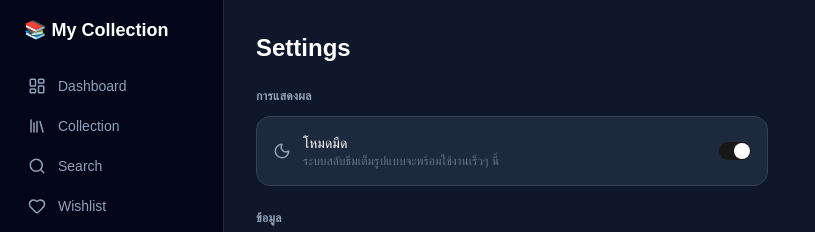
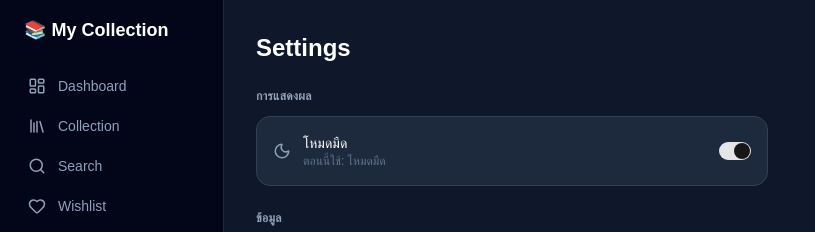
Before and after one commit to piyaphat41482/light-novel-tracker, a React (Vite) app: page /settings in a window 1280 px wide. Shown: the top 232 px of the page, without its empty margins (0-815 px from the left). Built offline with nearby package versions, Linux system fonts and the light colour scheme; no server answers.

Commit message:
Implement working dark/light theme toggle with localStorage persistence

```diff
--- a/src/components/layout/Layout.tsx
+++ b/src/components/layout/Layout.tsx
@@ -8,7 +8,7 @@ import BottomNav from './BottomNav'
 
 export default function Layout() {
   return (
-    <div className="min-h-screen bg-slate-900">
+<div className="min-h-screen bg-white dark:bg-slate-900 transition-colors">
       <Sidebar />
 
       {/* md:pl-56 = เว้นพื้นที่ด้านซ้ายให้ Sidebar บนจอกว้าง ไม่ทับเนื้อหา */}
--- a/src/components/layout/Sidebar.tsx
+++ b/src/components/layout/Sidebar.tsx
@@ -23,8 +23,8 @@ const navItems = [
 
 export default function Sidebar() {
   return (
-    <aside className="hidden md:flex md:w-56 md:flex-col md:fixed md:inset-y-0 bg-slate-950 border-r border-slate-800 p-4">
-      <h2 className="text-lg font-bold text-white mb-6 px-2">
+<aside className="hidden md:flex md:w-56 md:flex-col md:fixed md:inset-y-0 bg-slate-50 dark:bg-slate-950 border-r border-slate-200 dark:border-slate-800 p-4 transition-colors">
+  <h2 className="text-lg font-bold text-slate-900 dark:text-white mb-6 px-2">
         📚 My Collection
       </h2>
       <nav className="flex flex-col gap-1">
@@ -37,8 +37,8 @@ export default function Sidebar() {
               cn(
                 'flex items-center gap-3 px-3 py-2 rounded-lg text-sm font-medium transition-colors',
                 isActive
-                  ? 'bg-slate-800 text-white'
-                  : 'text-slate-400 hover:bg-slate-900 hover:text-white'
+  ? 'bg-slate-200 dark:bg-slate-800 text-slate-900 dark:text-white'
+  : 'text-slate-500 dark:text-slate-400 hover:bg-slate-100 dark:hover:bg-slate-900 hover:text-slate-900 dark:hover:text-white'
               )
             }
           >
--- /dev/null
+++ b/src/contexts/ThemeContext.tsx
@@ -0,0 +1,54 @@
+// Context สำหรับจัดการธีม (dark/light) ทั่วทั้งแอป
+// เก็บค่าไว้ใน localStorage ด้วย เพื่อให้จำการตั้งค่าไว้แม้ปิดเบราว์เซอร์ไปแล้ว
+
+import { createContext, useEffect, useState, type ReactNode } from 'react'
+
+type Theme = 'dark' | 'light'
+
+interface ThemeContextValue {
+  theme: Theme
+  toggleTheme: () => void
+}
+
+// สร้าง context เปล่าๆ ไว้ก่อน ค่าเริ่มต้นเป็น undefined
+// (บังคับให้ต้องใช้ผ่าน Provider เท่านั้น ป้องกันการเรียกใช้ผิดที่)
+export const ThemeContext = createContext<ThemeContextValue | undefined>(
+  undefined
+)
+
+const STORAGE_KEY = 'light-novel-tracker-theme'
+
+function getInitialTheme(): Theme {
+  // เช็คว่าเคยตั้งค่าไว้ใน localStorage หรือยัง
+  const stored = localStorage.getItem(STORAGE_KEY)
+  if (stored === 'dark' || stored === 'light') return stored
+
+  // ถ้าไม่เคยตั้ง ใช้ dark เป็นค่าเริ่มต้น ตามที่ requirement ระบุไว้ (Dark mode by default)
+  return 'dark'
+}
+
+export function ThemeProvider({ children }: { children: ReactNode }) {
+  const [theme, setTheme] = useState<Theme>(getInitialTheme)
+
+  // ทุกครั้งที่ theme เปลี่ยน: บันทึกลง localStorage + ใส่/เอา class "dark" ออกจาก <html>
+  useEffect(() => {
+    localStorage.setItem(STORAGE_KEY, theme)
+
+    const root = document.documentElement
+    if (theme === 'dark') {
+      root.classList.add('dark')
+    } else {
+      root.classList.remove('dark')
+    }
+  }, [theme])
+
+  function toggleTheme() {
+    setTheme((prev) => (prev === 'dark' ? 'light' : 'dark'))
+  }
+
+  return (
+    <ThemeContext.Provider value={{ theme, toggleTheme }}>
+      {children}
+    </ThemeContext.Provider>
+  )
+}
--- /dev/null
+++ b/src/hooks/useTheme.ts
@@ -0,0 +1,15 @@
+// custom hook สำหรับเรียกใช้ ThemeContext ได้ง่ายๆ
+// แทนที่จะต้อง import useContext + ThemeContext ทุกที่ที่ต้องใช้ธีม
+
+import { useContext } from 'react'
+import { ThemeContext } from '@/contexts/ThemeContext'
+
+export function useTheme() {
+  const context = useContext(ThemeContext)
+
+  if (context === undefined) {
+    throw new Error('useTheme ต้องถูกเรียกใช้ภายใน <ThemeProvider> เท่านั้น')
+  }
+
+  return context
+}
--- a/src/index.css
+++ b/src/index.css
@@ -1,4 +1,5 @@
 @import 'tailwindcss';
+@custom-variant dark (&:where(.dark, .dark *));
 @import 'tw-animate-css';
 @import 'shadcn/tailwind.css';
 @import '@fontsource-variable/geist';
--- a/src/main.tsx
+++ b/src/main.tsx
@@ -2,18 +2,20 @@ import { StrictMode } from 'react'
 import { createRoot } from 'react-dom/client'
 import { BrowserRouter } from 'react-router-dom'
 import { QueryClient, QueryClientProvider } from '@tanstack/react-query'
+import { ThemeProvider } from '@/contexts/ThemeContext'
 import './index.css'
 import App from './App.tsx'
 
-// สร้าง "ตัวจัดการ cache" กลางของทั้งแอป มีแค่ตัวเดียวพอ
 const queryClient = new QueryClient()
 
 createRoot(document.getElementById('root')!).render(
   <StrictMode>
-    <QueryClientProvider client={queryClient}>
-      <BrowserRouter>
-        <App />
-      </BrowserRouter>
-    </QueryClientProvider>
+    <ThemeProvider>
+      <QueryClientProvider client={queryClient}>
+        <BrowserRouter>
+          <App />
+        </BrowserRouter>
+      </QueryClientProvider>
+    </ThemeProvider>
   </StrictMode>,
 )
--- a/src/pages/SettingsPage.tsx
+++ b/src/pages/SettingsPage.tsx
@@ -2,12 +2,12 @@
 // หมายเหตุ: การสลับ dark/light mode จริงจะทำใน Phase 8 (Polish)
 // ตอนนี้เป็นแค่ UI แสดงตำแหน่งไว้ก่อน
 
-import { useState } from 'react'
 import { Moon, Info, Database, ExternalLink } from 'lucide-react'
 import { Switch } from '@/components/ui/switch'
+import { useTheme } from '@/hooks/useTheme'
 
 export default function SettingsPage() {
-  const [darkMode, setDarkMode] = useState(true)
+  const { theme, toggleTheme } = useTheme()
 
   return (
     <div className="p-4 md:p-8 max-w-xl">
@@ -23,12 +23,12 @@ export default function SettingsPage() {
               <Moon size={18} className="text-slate-400" />
               <div>
                 <p className="text-white text-sm font-medium">โหมดมืด</p>
-                <p className="text-slate-500 text-xs">
-                  ระบบสลับธีมเต็มรูปแบบจะพร้อมใช้งานเร็วๆ นี้
-                </p>
+<p className="text-slate-500 text-xs">
+  ตอนนี้ใช้: {theme === 'dark' ? 'โหมดมืด' : 'โหมดสว่าง'}
+</p>
               </div>
             </div>
-            <Switch checked={darkMode} onCheckedChange={setDarkMode} />
+<Switch checked={theme === 'dark'} onCheckedChange={toggleTheme} />
           </div>
         </div>
       </section>
```
